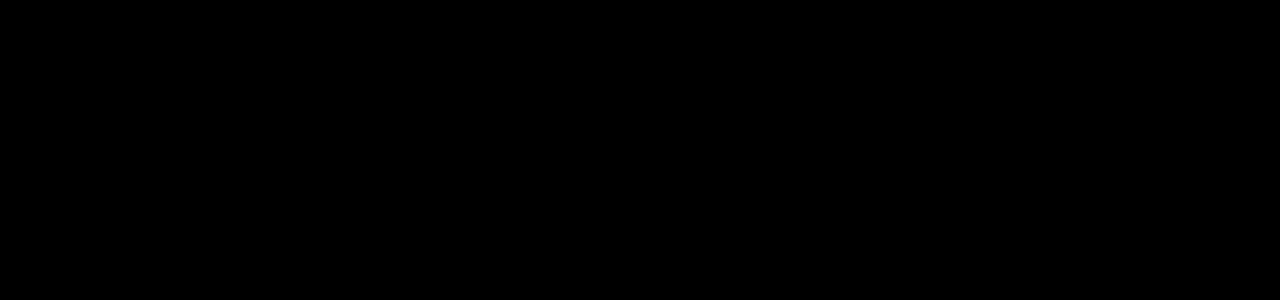
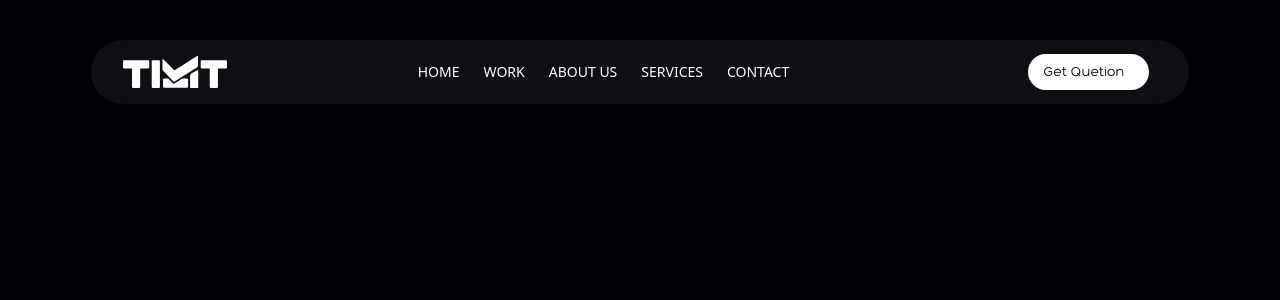
Before and after one commit to Haidarahm/tikit, a React (Vite) app: page /services in a window 1280 px wide. Before the commit this address had no page. Shown: the top 300 px of the page. Built offline with nearby package versions, Linux system fonts and the light colour scheme.

Commit message:
Add Services route: integrate Services page into the application by adding a new route in App component for better navigation.

```diff
--- a/src/App.jsx
+++ b/src/App.jsx
@@ -12,6 +12,7 @@ import AOS from "aos";
 import "aos/dist/aos.css";
 import AboutUs from "./pages/about/AboutUs";
 import Footer from "./components/Footer";
+import Services from "./pages/services/Services";
 
 const Layout = () => (
   <DarkBackground>
@@ -38,6 +39,7 @@ function App() {
         <Route path="/home" element={<Home />} />
         <Route path="/work" element={<Work />} />
         <Route path="/about" element={<AboutUs />} />
+        <Route path="/services" element={<Services />} />
       </Route>
     </Routes>
   );
--- /dev/null
+++ b/src/pages/services/Details.jsx
@@ -0,0 +1,11 @@
+import React from 'react'
+
+const Details = () => {
+  return (
+    <div className='h-screen'>
+
+    </div>
+  )
+}
+
+export default Details
--- /dev/null
+++ b/src/pages/services/Hero.jsx
@@ -0,0 +1,11 @@
+import React from 'react'
+
+const Hero = () => {
+  return (
+    <div data-scroll-section className="h-screen  flex flex-col">
+
+    </div>
+  )
+}
+
+export default Hero
--- /dev/null
+++ b/src/pages/services/Services.jsx
@@ -0,0 +1,41 @@
+import React, { useEffect, useRef } from "react";
+import LocomotiveScroll from "locomotive-scroll";
+import "locomotive-scroll/dist/locomotive-scroll.css";
+import Hero from "./Hero";
+import Details from "./Details";
+
+const Services = () => {
+  const containerRef = useRef(null);
+
+  useEffect(() => {
+    if (!containerRef.current) return;
+
+    const scroll = new LocomotiveScroll({
+      el: containerRef.current,
+      smooth: true,
+    });
+
+    return () => {
+      try {
+        scroll.destroy();
+        // eslint-disable-next-line no-unused-vars, no-empty
+      } catch (_) {}
+      const htmlEl = document.documentElement;
+      htmlEl.classList.remove("has-scroll-smooth", "has-scroll-init");
+      document.body.style.removeProperty("overflow");
+    };
+  }, []);
+
+  return (
+    <div
+      ref={containerRef}
+      data-scroll-container
+      className="services-section w-full min-h-screen font-hero-light"
+    >
+     <Hero/>
+     <Details/>
+    </div>
+  );
+};
+
+export default Services;
```
Also changed, not shown: src/pages/services/services.css (added).
